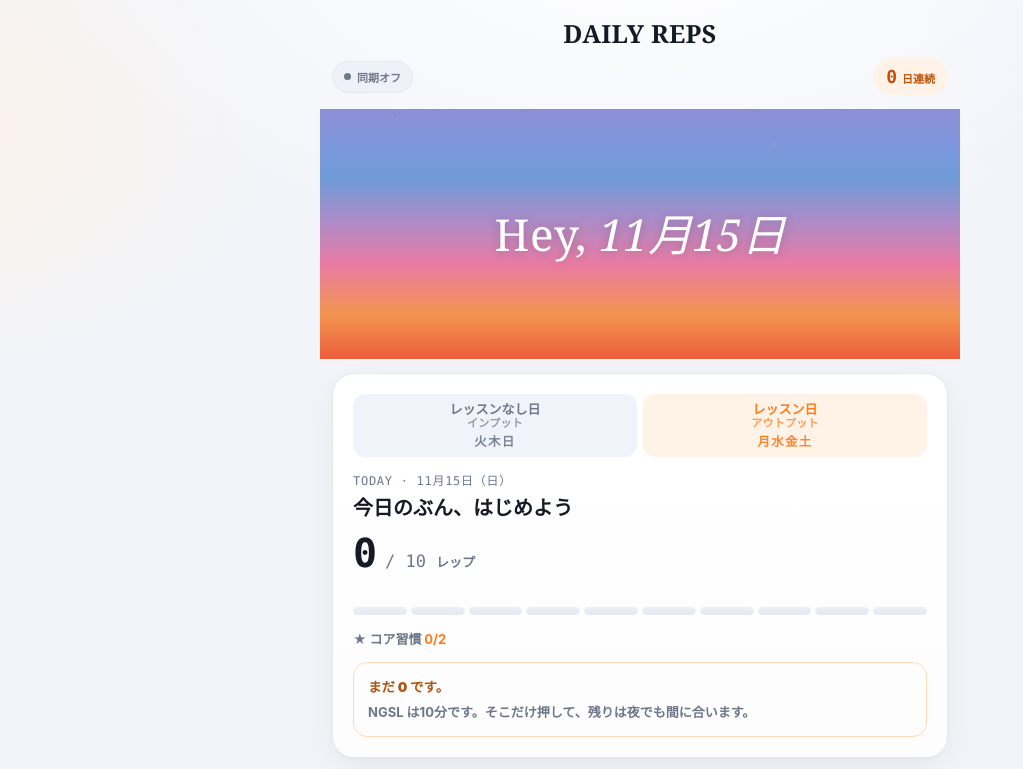
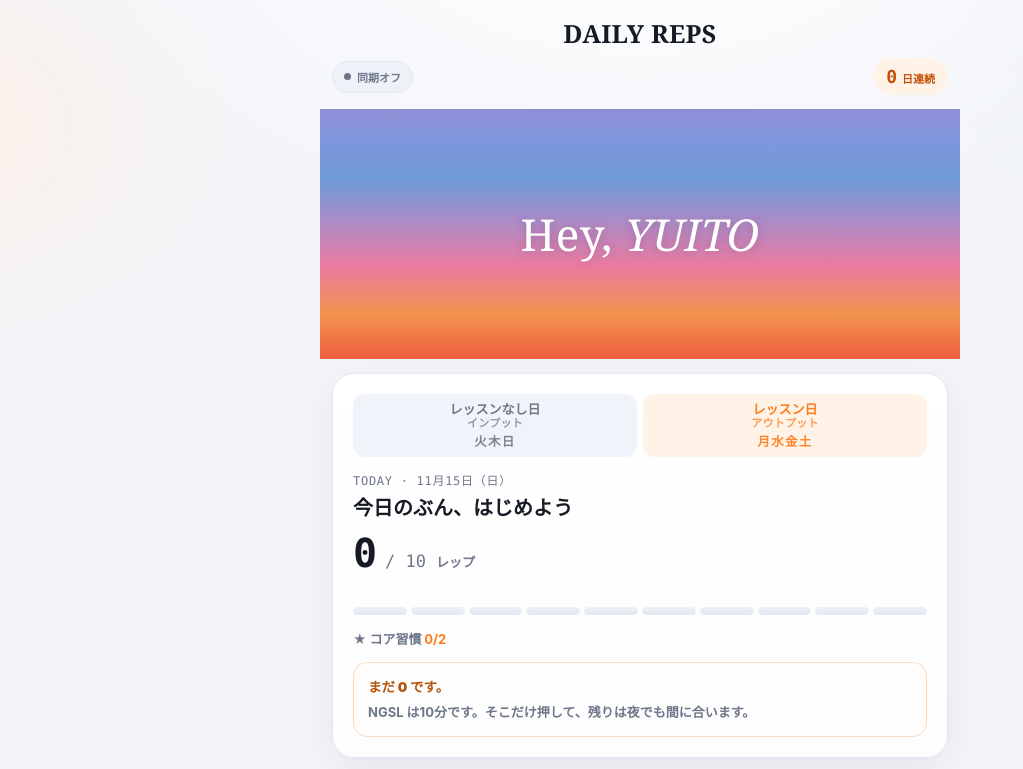
Before and after one commit to Cee-stars/Daily-repsssss, a plain HTML site: page index.html in a window 1280 px wide. Shown: the top 769 px of the page, without its empty margins (0-1023 px from the left). Drawn offline with Linux system fonts and the light colour scheme.

Commit message:
挨拶の2語目を YUITO にする
日付を入れていたが、本人の名前を出すことになった。
JS で入れる必要がなくなったので、HTML に直接書いて
#greetName への代入を消した。

ブラウザで確認：コンソールエラー 0 件。

Co-Authored-By: Claude Opus 5 <noreply@anthropic.com>
Claude-Session: https://claude.ai/code/session_011SnoMJqoAJ7dJWP9Ei5HU2

```diff
--- a/index.html
+++ b/index.html
@@ -779,7 +779,7 @@ body::before{
 <div class="sentinel" id="arenaTop"></div>
 <section class="arena" id="arena">
   <div class="dust" aria-hidden="true"><i></i></div>
-  <p class="greet"><span class="g1">Hey,</span><span class="g2" id="greetName"></span></p>
+  <p class="greet"><span class="g1">Hey,</span><span class="g2">YUITO</span></p>
 </section>
 
 <!-- グラデーションの下に出す帯。用意だけで、まだ出していない。
@@ -1822,8 +1822,6 @@ function render(){
   const wd="日月火水木金土"[dt.getDay()];
   $("#dateLine").textContent =
     (sel===today()?"TODAY · ":"") + (dt.getMonth()+1)+"月"+dt.getDate()+"日（"+wd+"）";
-  const gn=$("#greetName");
-  if(gn) gn.textContent = (dt.getMonth()+1)+"月"+dt.getDate()+"日";
   $("#msg").textContent =
     state.tasks.length===0 ? "タスクを追加しよう" :
     tasks.length===0 ? "この日タイプに出すタスクはありません" :
```
